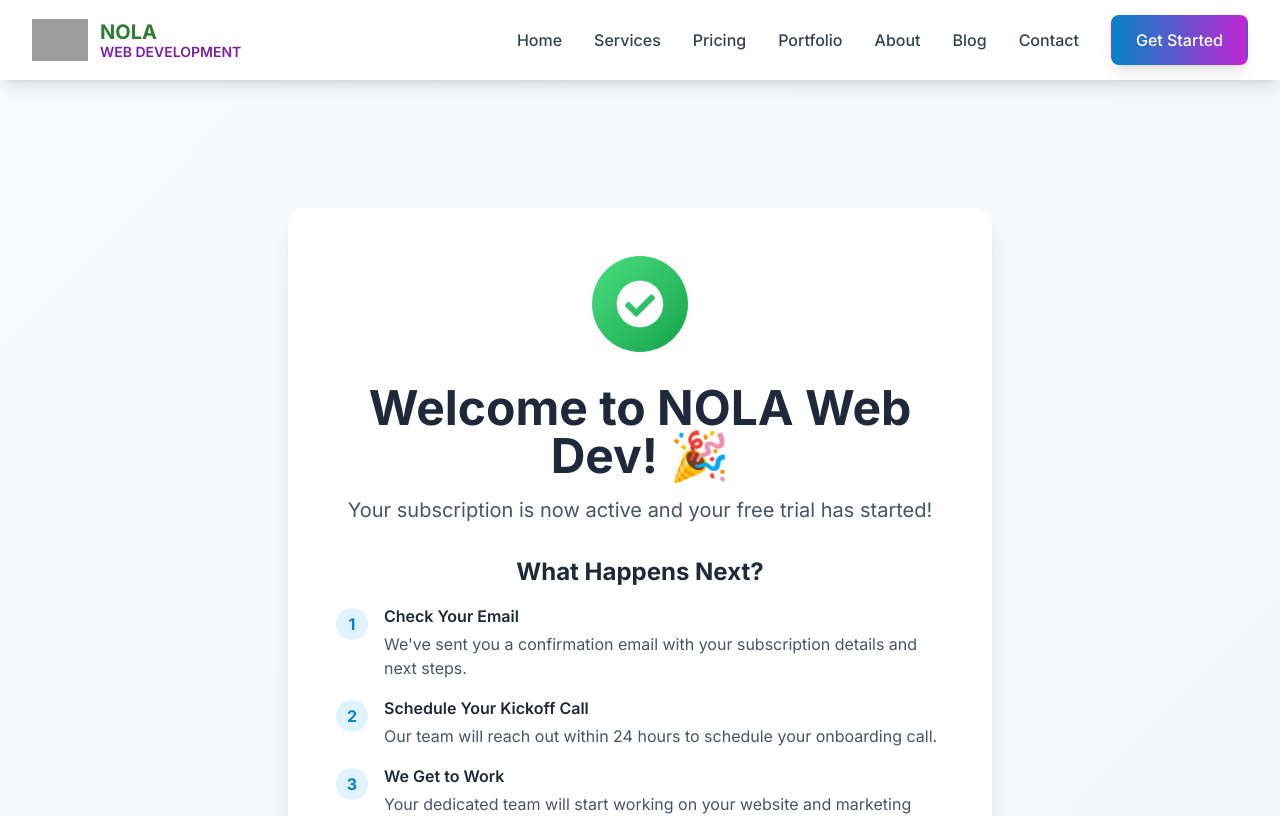
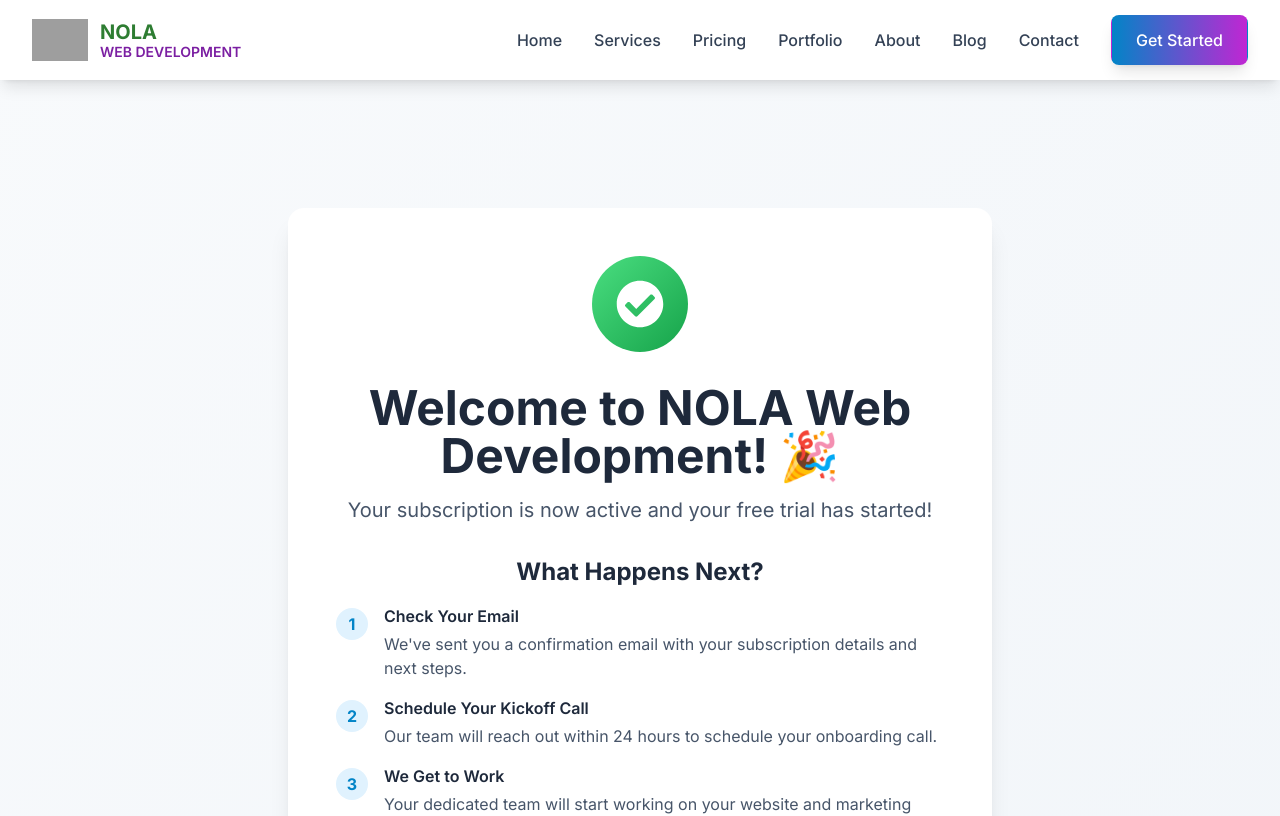
Before and after one commit to JonathanMartinez12/NOLA-Web-Development-, a Next.js app: page /pricing/success in a window 1280 px wide. Shown: the top 816 px of the page. Built offline with nearby package versions, Linux system fonts and the light colour scheme; grey boxes are pictures that could not be loaded.

Commit message:
Update branding to use full 'NOLA Web Development' name
- Change 'NOLA Web Dev' to 'NOLA Web Development' in success page
- Ensure consistent branding throughout the site
- All instances now use the full company name

```diff
--- a/app/pricing/success/page.tsx
+++ b/app/pricing/success/page.tsx
@@ -37,7 +37,7 @@ function SuccessContent() {
               transition={{ delay: 0.3 }}
               className="text-4xl md:text-5xl font-bold text-slate-800 mb-4"
             >
-              Welcome to NOLA Web Dev! 🎉
+              Welcome to NOLA Web Development! 🎉
             </motion.h1>
 
             <motion.p
```
